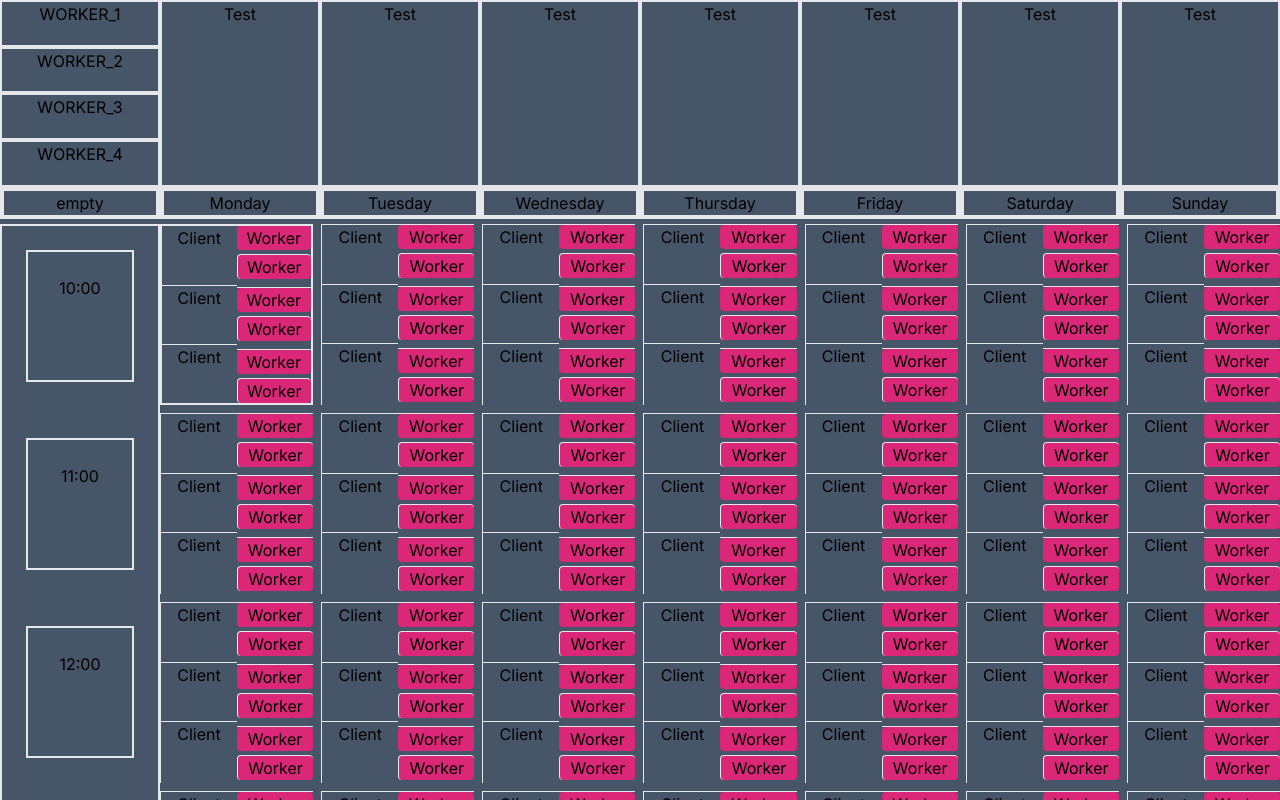
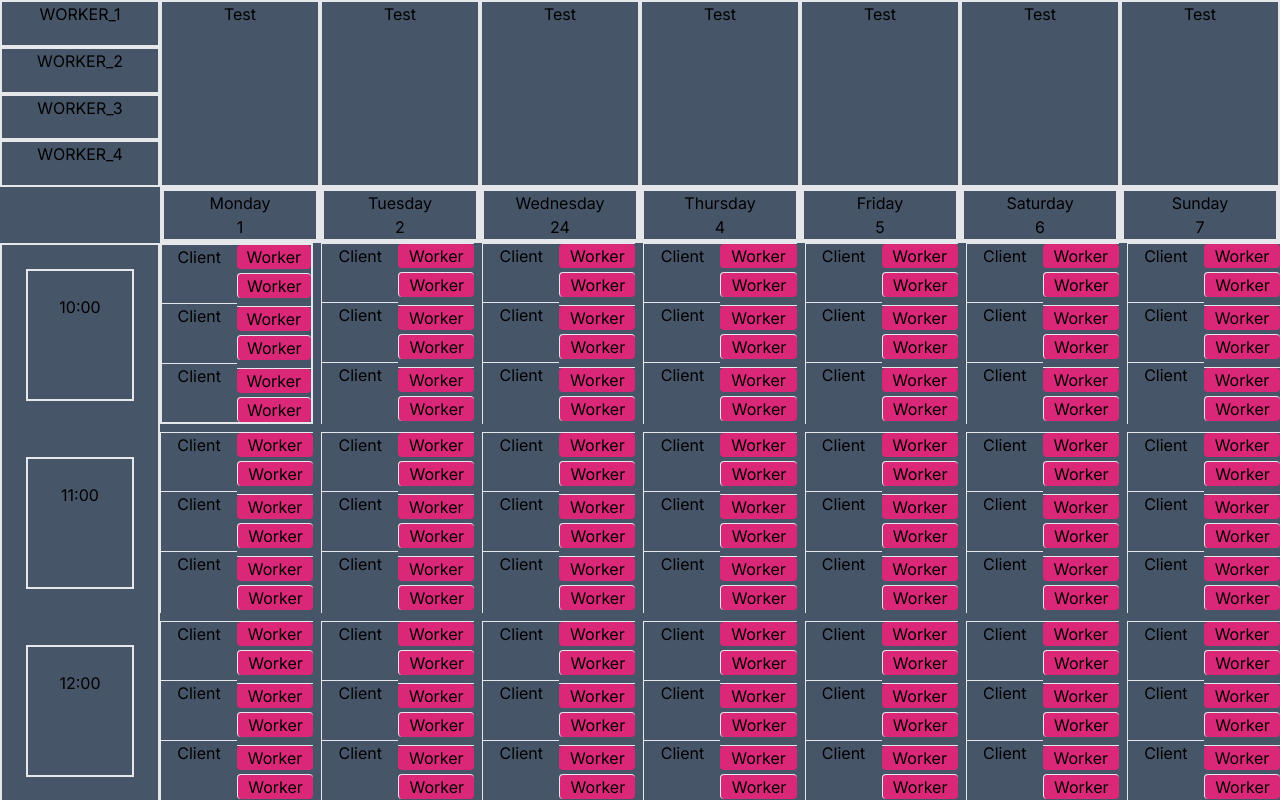
Before and after one commit to LilithStd/work_timetable, a Next.js app: page / in a window 1280 px wide. Shown: the top 800 px of the page. Built offline with nearby package versions, Linux system fonts and the light colour scheme.

Commit message:
data logic start work WIP

```diff
--- a/src/app/components/board/board.tsx
+++ b/src/app/components/board/board.tsx
@@ -6,16 +6,24 @@ import { WORKER_LIST } from "@/app/variables/worker_list";
 import { nanoid } from "nanoid";
 import dayjs from "dayjs";
 
+const dataNow = dayjs()
+const month = dataNow.format('MMMM')
+const data = dataNow.format('D')
+
 const border_Cell = new Array(28).fill(<Board_Cell />)
 const border_Worker = new Array(8)
 const Workers_List = WORKER_LIST
 const border_list_Worker = new Array(7).fill("Test")
-const week = ['empty', 'Monday', 'Tuesday', 'Wednesday', 'Thursday', 'Friday', 'Saturday', 'Sunday']
+const week = [{ day: 'Monday', data: '1' }, { day: 'Tuesday', data: '2' }, { day: 'Wednesday', data: data }, { day: 'Thursday', data: '4' }, { day: 'Friday', data: '5' }, { day: 'Saturday', data: '6' }, { day: 'Sunday', data: '7' }]
 const time = ['10:00', '11:00', '12:00', '14:00']
+
 
 export default function Board() {
 
-    console.log(dayjs().format('dddd'))
+    console.log(month)
+    console.log(data)
+    console.log(dayjs(dataNow).add(-1, 'day').subtract(1, 'year').year(2024).toString());
+
     return (
         <div className="bg-slate-600 grid grid-cols-8 grid-rows-[1fr_0.2fr_1fr_1fr_1fr_1fr] justify-center ">
             <div className="grid grid-cols-7 grid-rows-1  col-start-2 col-end-9">
@@ -24,8 +32,8 @@ export default function Board() {
             <div className="grid grid-cols-1 grid-row-4 row-start-1">
                 {Workers_List.map((item) => <span className="border-2 text-center" key={nanoid()}>{item.name}</span>)}
             </div>
-            <div className="grid grid-cols-8 grid-rows-1 col-start-1 col-end-9 row-start-2 row-end-2 justify-items-stretch align-baseline place-items-stretch">
-                {week.map((item) => <div className="border-4 text-center h-fit" key={nanoid()}>{item}</div>)}
+            <div className="grid grid-cols-7 grid-rows-1 col-start-2 col-end-9 row-start-2 row-end-2 justify-items-stretch align-baseline place-items-stretch">
+                {week.map((item) => <div className="border-4 text-center h-fit grid" key={nanoid()}>{item.day}<span>{item.data}</span></div>)}
             </div>
             <aside className="grid grid-cols-1 row-start-3 row-end-7 gap-2 border-2">
                 {time.map((item) => <div className=" m-6 p-6 border-2 text-center" key={nanoid()}>{item}</div>)}
```
